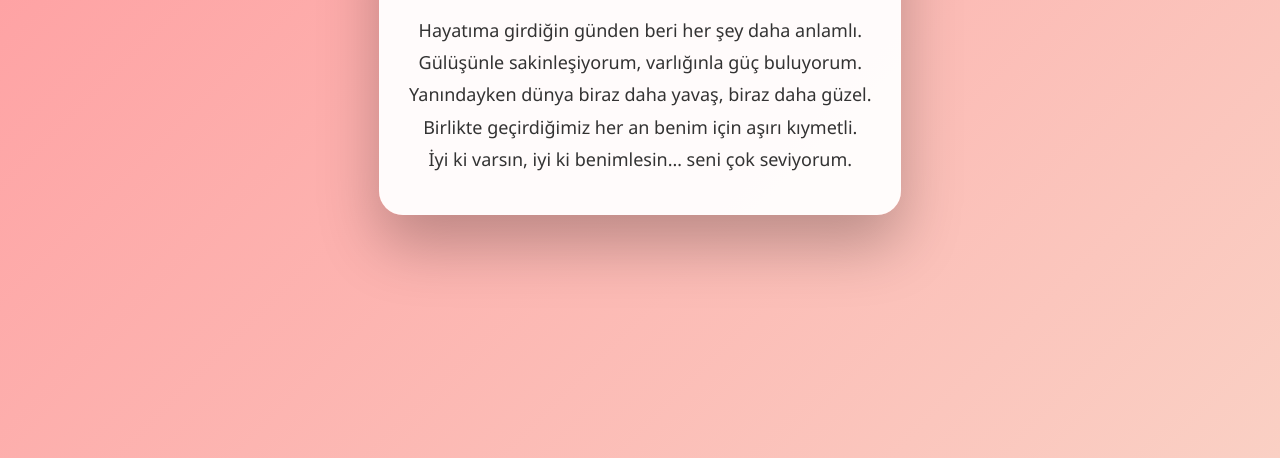
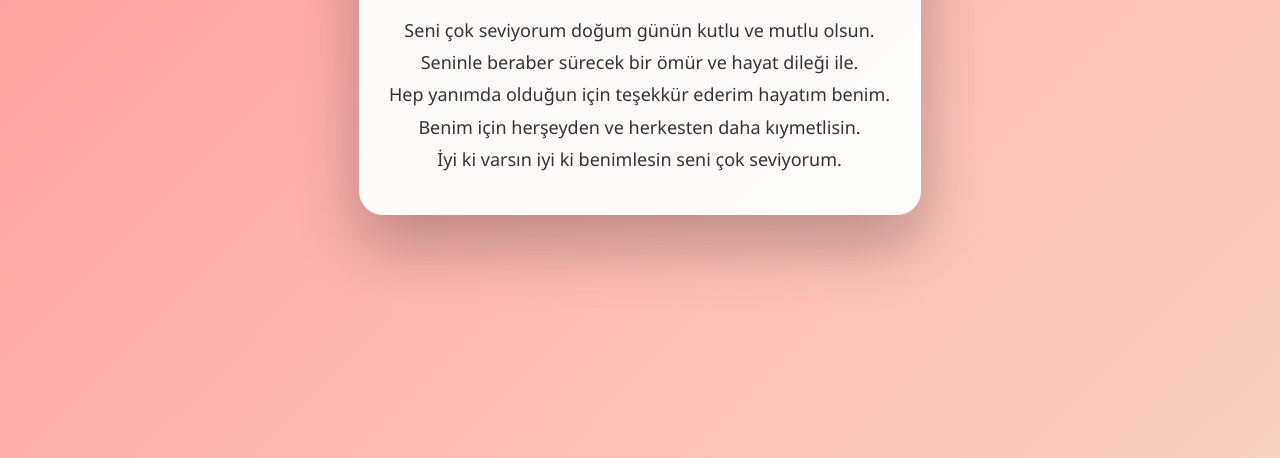
Before and after one commit to wakeupensar/azram, a plain HTML site: page index.html in a window 1280 px wide. Shown: the part 342-800 px from the top of the page. Drawn offline with Linux system fonts and the light colour scheme.

Commit message:
Update index.html

```diff
--- a/index.html
+++ b/index.html
@@ -2,7 +2,7 @@
 <html lang="tr">
 <head>
   <meta charset="UTF-8" />
-  <title>İyi Ki Doğdun ❤️</title>
+  <title>İyi Ki Doğdun Miniğim❤️</title>
   <meta name="viewport" content="width=device-width, initial-scale=1.0" />
   <style>
     * {
@@ -81,11 +81,11 @@
     <h1>İyi ki doğdun ❤️</h1>
 
     <div class="message">
-      <span>Hayatıma girdiğin günden beri her şey daha anlamlı.</span>
-      <span>Gülüşünle sakinleşiyorum, varlığınla güç buluyorum.</span>
-      <span>Yanındayken dünya biraz daha yavaş, biraz daha güzel.</span>
-      <span>Birlikte geçirdiğimiz her an benim için aşırı kıymetli.</span>
-      <span>İyi ki varsın, iyi ki benimlesin… seni çok seviyorum.</span>
+      <span>Seni çok seviyorum doğum günün kutlu ve mutlu olsun.</span>
+      <span>Seninle beraber sürecek bir ömür ve hayat dileği ile.</span>
+      <span>Hep yanımda olduğun için teşekkür ederim hayatım benim.</span>
+      <span>Benim için herşeyden ve herkesten daha kıymetlisin.</span>
+      <span>İyi ki varsın iyi ki benimlesin seni çok seviyorum.</span>
     </div>
   </div>
 </body>
```
